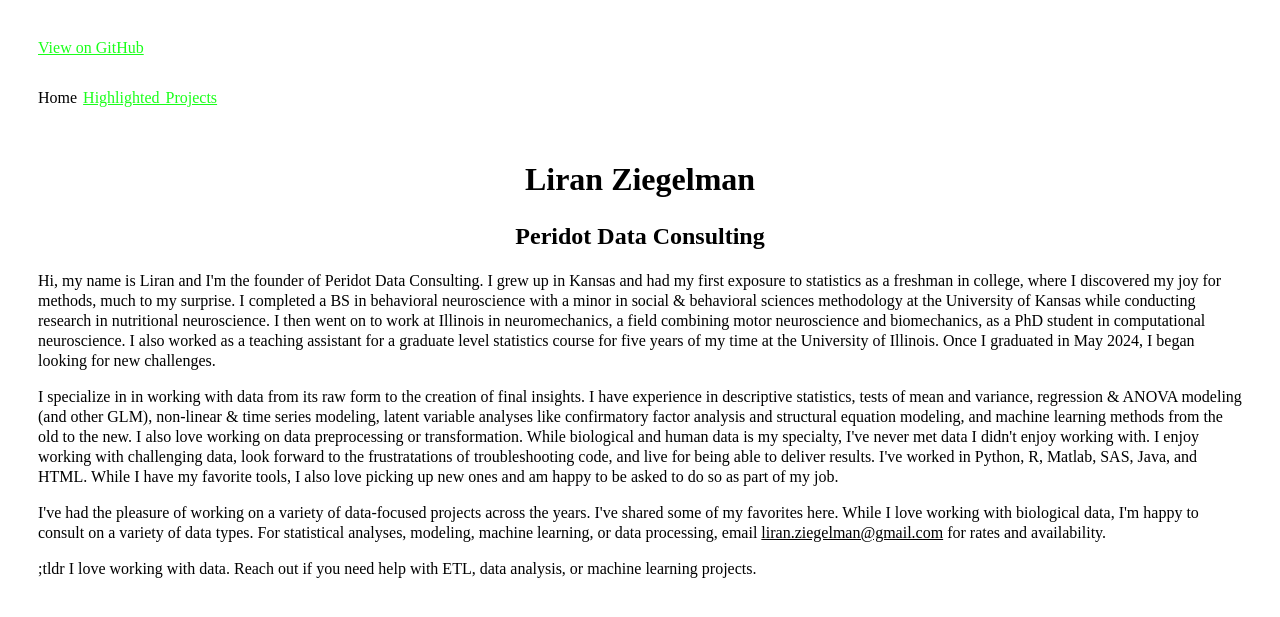
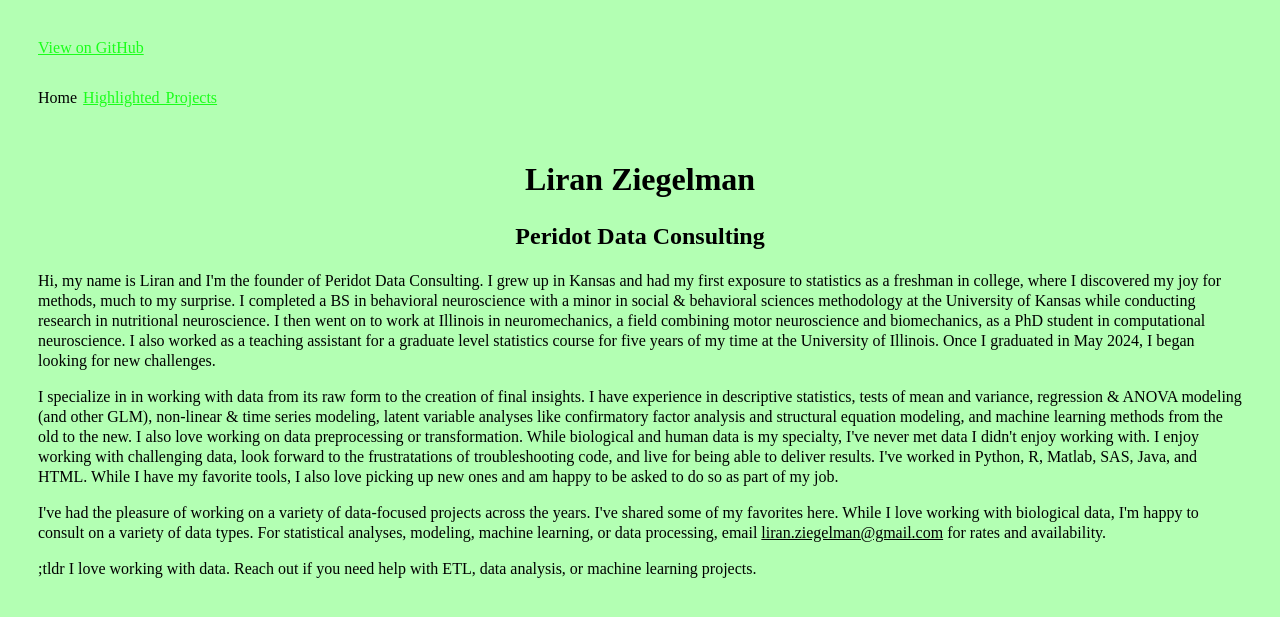
Before and after one commit to lziegelman/lziegelman.github.io, a Jekyll site: the page built from index.html, in a window 1280 px wide. Shown: the top 617 px of the page. Built offline with Jekyll 4.4.1, drawn with Linux system fonts in a browser that asks for light colours.

Commit message:
Update default.html

```diff
--- a/_layouts/default.html
+++ b/_layouts/default.html
@@ -4,7 +4,7 @@
     <meta charset="utf-8">
     <title>{{ page.title }}</title>
     <style>
-        Body {background-color: #ffffff;
+        Body {background-color: #b3ffb3;
               font-family: Aharoni;
               padding: 30px 30px;
 	      line-height: 1.25;}
```
